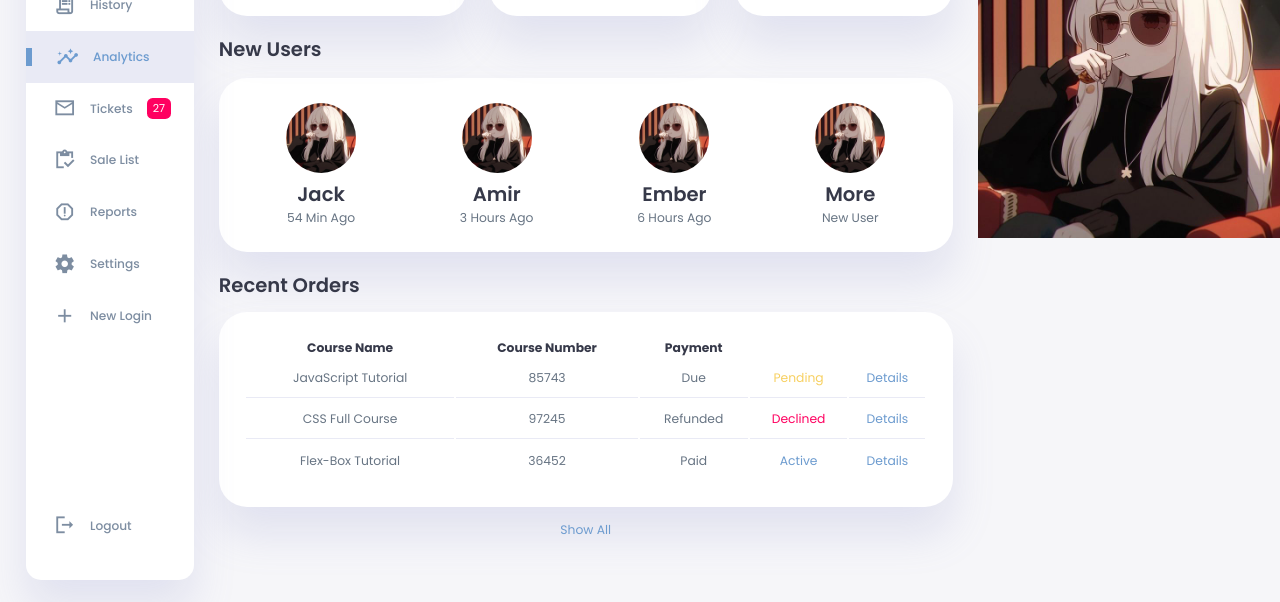
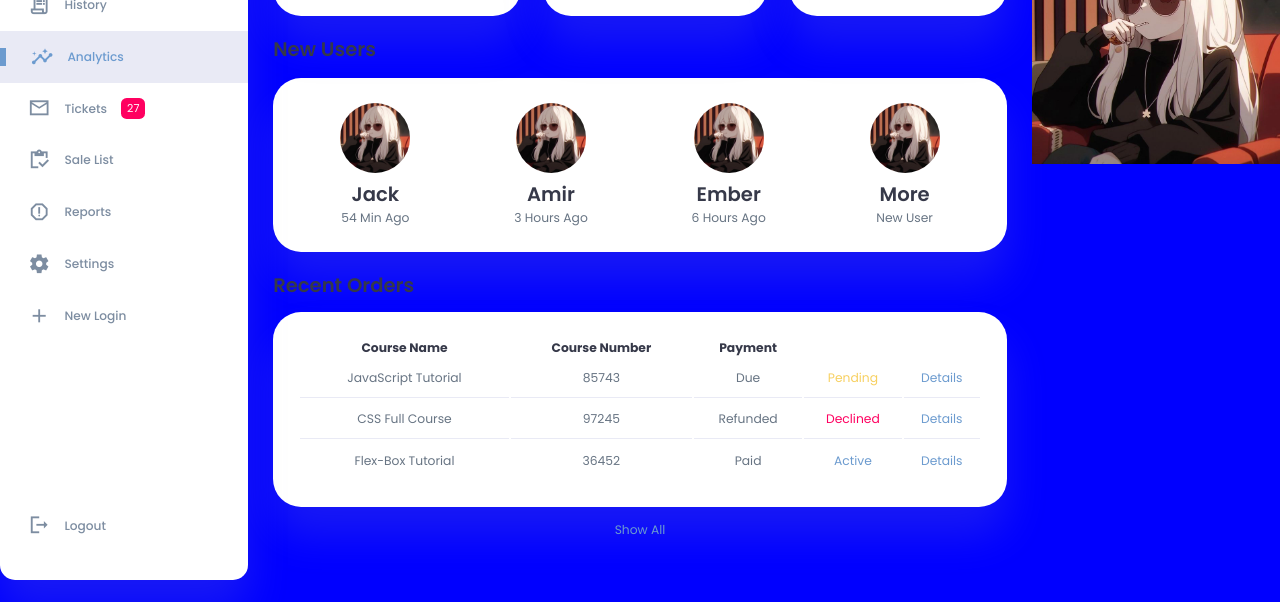
Before and after one commit to MadManJJ/Dashboard, a plain HTML site: page index.html in a window 1280 px wide. Shown: the part 198-800 px from the top of the page. Drawn offline with nearby package versions, Linux system fonts and the light colour scheme.

Commit message:
Just fuck everything up

```diff
--- a/index.html
+++ b/index.html
@@ -15,7 +15,7 @@
 </head>
 
 <body>
-
+    <div id="test">
         <div class="container">
             <aside>
                 <div class="toggle">
@@ -246,6 +246,7 @@
             </div>
 
         </div>
+    </div>
 
     <script src="orders.js"></script>
     <script src="index.js"></script>
--- a/style.css
+++ b/style.css
@@ -51,7 +51,6 @@ body{
     font-family: 'Poppins' , sans-serif;
     font-size: 0.88rem;
     user-select: none;
-    overflow-x: hidden;
     color: var(--color-dark);
     background-color: var(--color-background);
 }
@@ -113,12 +112,14 @@ b{
     color: var(--color-warning);
 }
 
+
+
 .container{
     display: grid;
-    width: 96%;
-    margin: 0 auto;
+    background-color: blue;
+    margin: auto;
     gap: 1.8rem;
-    grid-template-columns: 12rem auto 23rem;
+    grid-template-columns: repeat(3,1fr);
 }
 
 aside{
```
Lines whose indentation alone changed are shown as unchanged.
